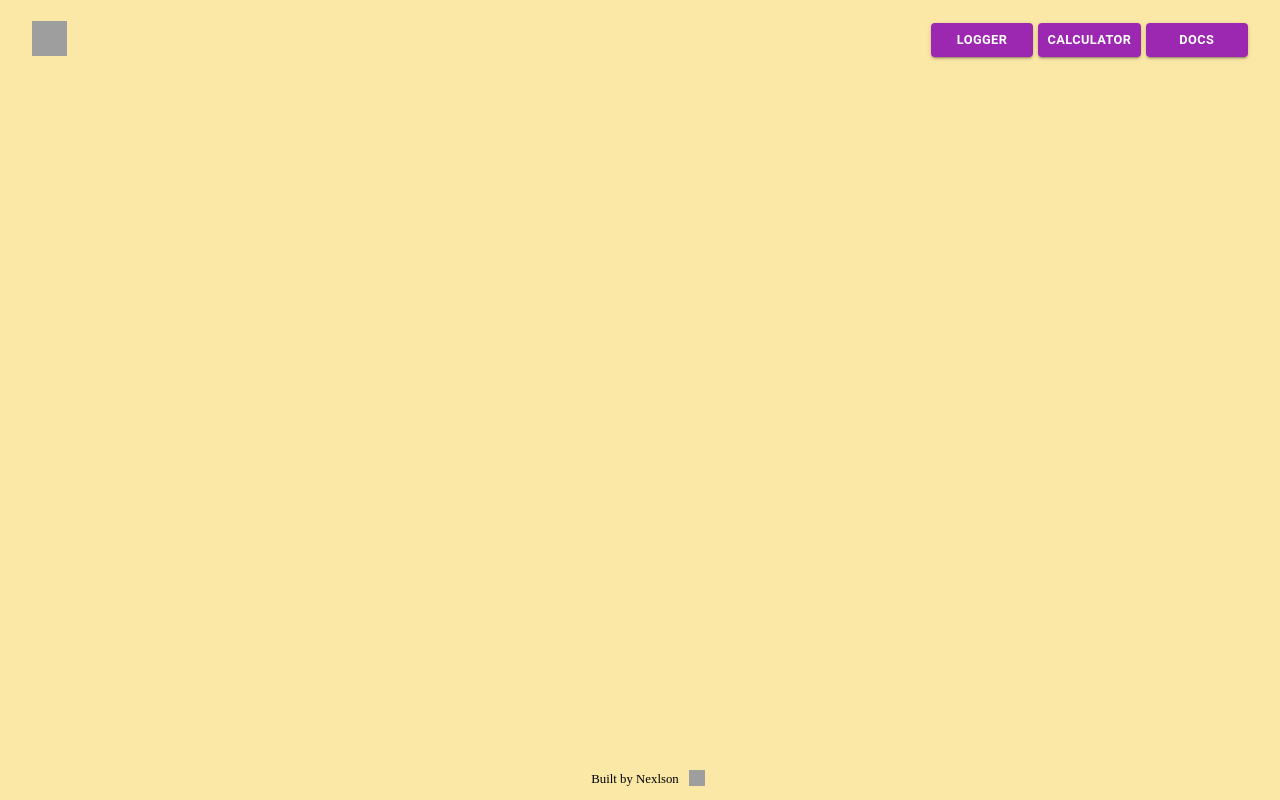
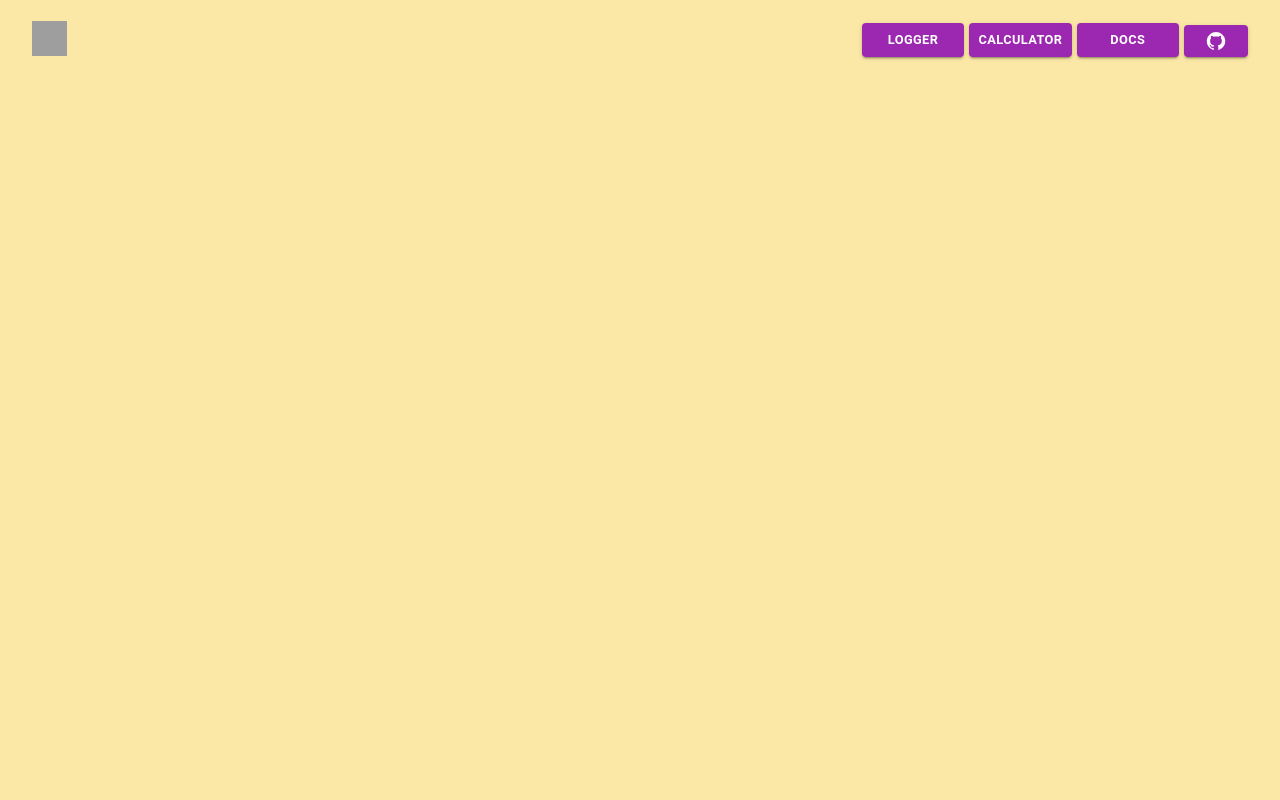
Before and after one commit to Nexlson/mahjongApp, a React (Create React App) app in the folder app/: page / in a window 1280 px wide. Built offline with nearby package versions, Linux system fonts and the light colour scheme; grey boxes are pictures that could not be loaded.

Commit message:
remove footer and move to nav bar

```diff
--- a/app/src/components/Footer.jsx
+++ /dev/null
@@ -1,70 +0,0 @@
-import Grid from '@mui/material/Grid';
-import styled from 'styled-components';
-
-const FooterTab = styled.footer`
-    display: flex;
-    flex: 1;
-    justify-content: center;
-    align-items: center;
-    position: fixed;
-    bottom: 0;
-    width: 100%;
-    margin-top: 100px;
-
-    a {
-        display: flex;
-        justify-content: center;
-        align-items: center;
-        flex-grow: 1;
-        color: black;
-        text-decoration: none;
-    }
-
-    p {
-        font-size: 1vw;
-        margin-right: 10px;
-    }
-
-    @media (max-width: 500px) {
-        display: flex;
-        flex: 1;
-        justify-content: center;
-        align-items: center;
-        position: fixed;
-        bottom: 0;
-        width: 100%;
-
-
-        a {
-            display: flex;
-            justify-content: center;
-            align-items: center;
-            flex-grow: 1;
-        }
-
-        p {
-              font-size: 3vw;
-              margin-right: 5px;
-        }
-      }
-
-`
-
-export default function Footer() {
-    return (
-    <Grid>
-        <FooterTab>
-            <a
-                href="https://github.com/Nexlson"
-                target="_blank"
-                rel="noopener noreferrer"
-                >
-                <p>Built by Nexlson</p> {' '}
-                <span className="logo">
-                    <img src="/github.ico" alt="Github Logo" width={16} height={16} />
-                </span>
-            </a>
-        </FooterTab>
-    </Grid>
-    )
-}
--- a/app/src/components/Navbar.jsx
+++ b/app/src/components/Navbar.jsx
@@ -4,12 +4,31 @@ import Grid from '@mui/material/Grid';
 import styled from 'styled-components';
 import NavButtons from './NavbarButton';
 import { PrimaryColor } from '../utils/defaults'
+import GitHubIcon from '@mui/icons-material/GitHub';
+import Button from '@mui/material/Button';
 
 const Title = styled(Grid)`
     width: 15vw;
 
     @media (max-width: 500px) {
         width: 10vw;
+    }
+`
+const NavBut = styled(Button)`
+    font-size: 1vw;
+    margin-left: 5px;
+    font-family: Roboto;
+    maxHeight: 8vw;
+
+    span {
+        margin: 0;
+    }
+
+    @media (max-width: 500px) {
+        font-size: 2vw;
+        margin-left: 5px;
+        font-family: Roboto;
+        maxHeight: 6vw;
     }
 `
 
@@ -24,6 +43,7 @@ export default function Navbar() {
                     <NavButtons name="Logger" link="/logger"/>
                     <NavButtons name="Calculator" link="/calculator"/>
                     <NavButtons name="Docs" link="/docs"/>
+                    <NavBut variant="contained" startIcon={<GitHubIcon />} color="secondary" href="https://github.com/Nexlson"/>
                 </Grid>
             </Toolbar>
         </AppBar>
--- a/app/src/components/NavbarButton.jsx
+++ b/app/src/components/NavbarButton.jsx
@@ -7,6 +7,7 @@ const NavButton = styled(Button)`
     font-size: 1vw;
     margin-left: 5px;
     font-family: Roboto;
+    heigth: 8vw;
 
     @media (max-width: 500px) {
         width: 2vw;
--- a/app/src/views/Calculator.jsx
+++ b/app/src/views/Calculator.jsx
@@ -1,5 +1,4 @@
 import Navbar from "../components/Navbar"
-import Footer from "../components/Footer"
 import Grid from '@mui/material/Grid'
 import HolderGroup from "../components/HolderGroup"
 import StatusTab from "../components/StatusTab"
@@ -83,8 +82,6 @@ export default function Calculator(){
             <Grid container direction="column" justifyContent="center" alignItems="center">
                 <TileGroup setTile={setTile} tiles={tilesList}/>
             </Grid>
-
-            <Footer />
         </>
     )
 }
--- a/app/src/views/Docs.jsx
+++ b/app/src/views/Docs.jsx
@@ -1,5 +1,4 @@
 import Navbar from "../components/Navbar"
-import Footer from "../components/Footer"
 
 export default function Docs(){
 
@@ -8,7 +7,6 @@ export default function Docs(){
         <>
             <Navbar/>
 
-            <Footer />
         </>
     )
 }
--- a/app/src/views/Landing.jsx
+++ b/app/src/views/Landing.jsx
@@ -1,5 +1,4 @@
 import Navbar from "../components/Navbar"
-import Footer from "../components/Footer"
 
 export default function Landing(){
 
@@ -8,7 +7,6 @@ export default function Landing(){
         <>
             <Navbar/>
 
-            <Footer />
         </>
     )
 }
--- a/app/src/views/Logger.jsx
+++ b/app/src/views/Logger.jsx
@@ -1,5 +1,4 @@
 import Navbar from "../components/Navbar"
-import Footer from "../components/Footer"
 
 export default function Logger(){
 
@@ -8,7 +7,6 @@ export default function Logger(){
         <>
             <Navbar/>
 
-            <Footer />
         </>
     )
 }
```
